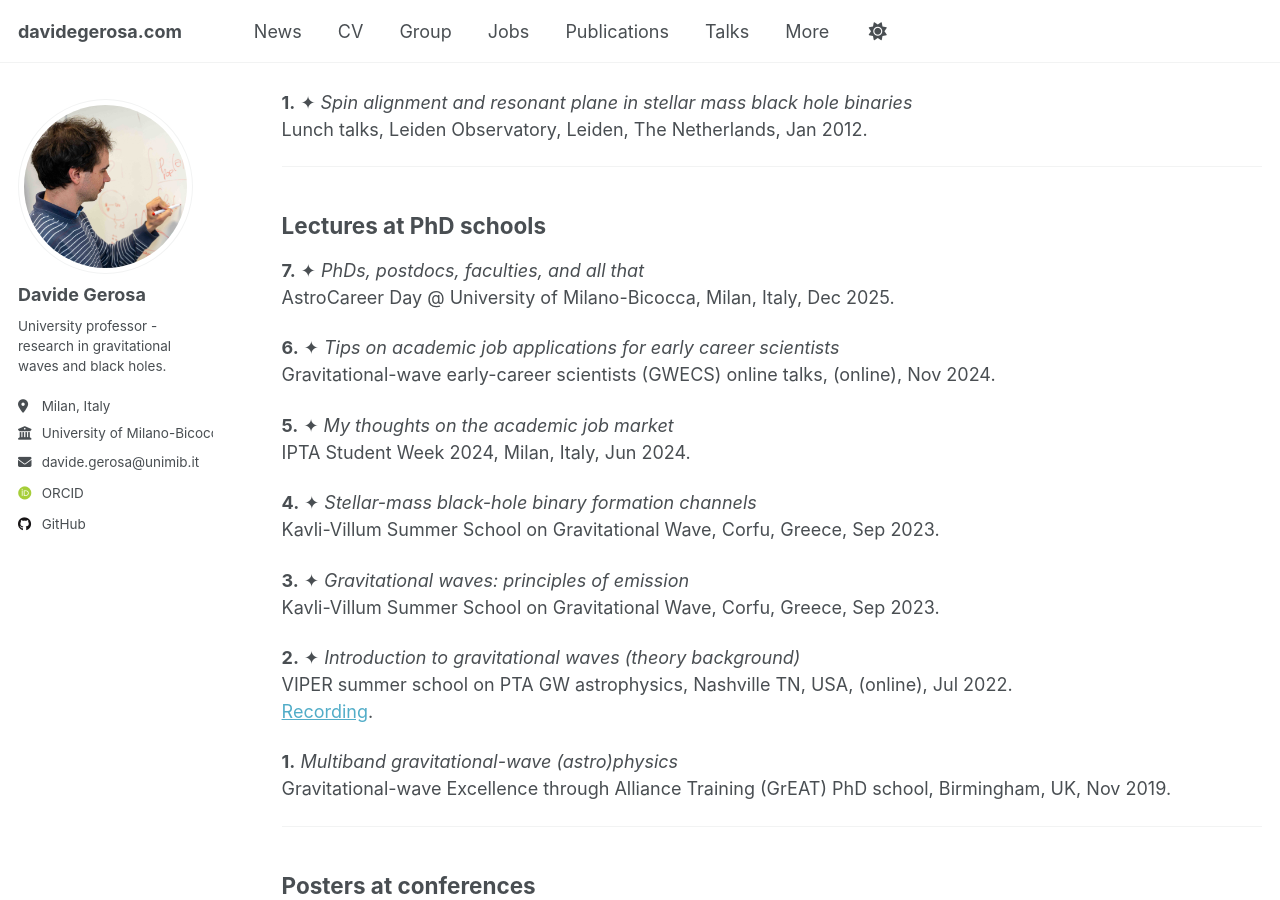
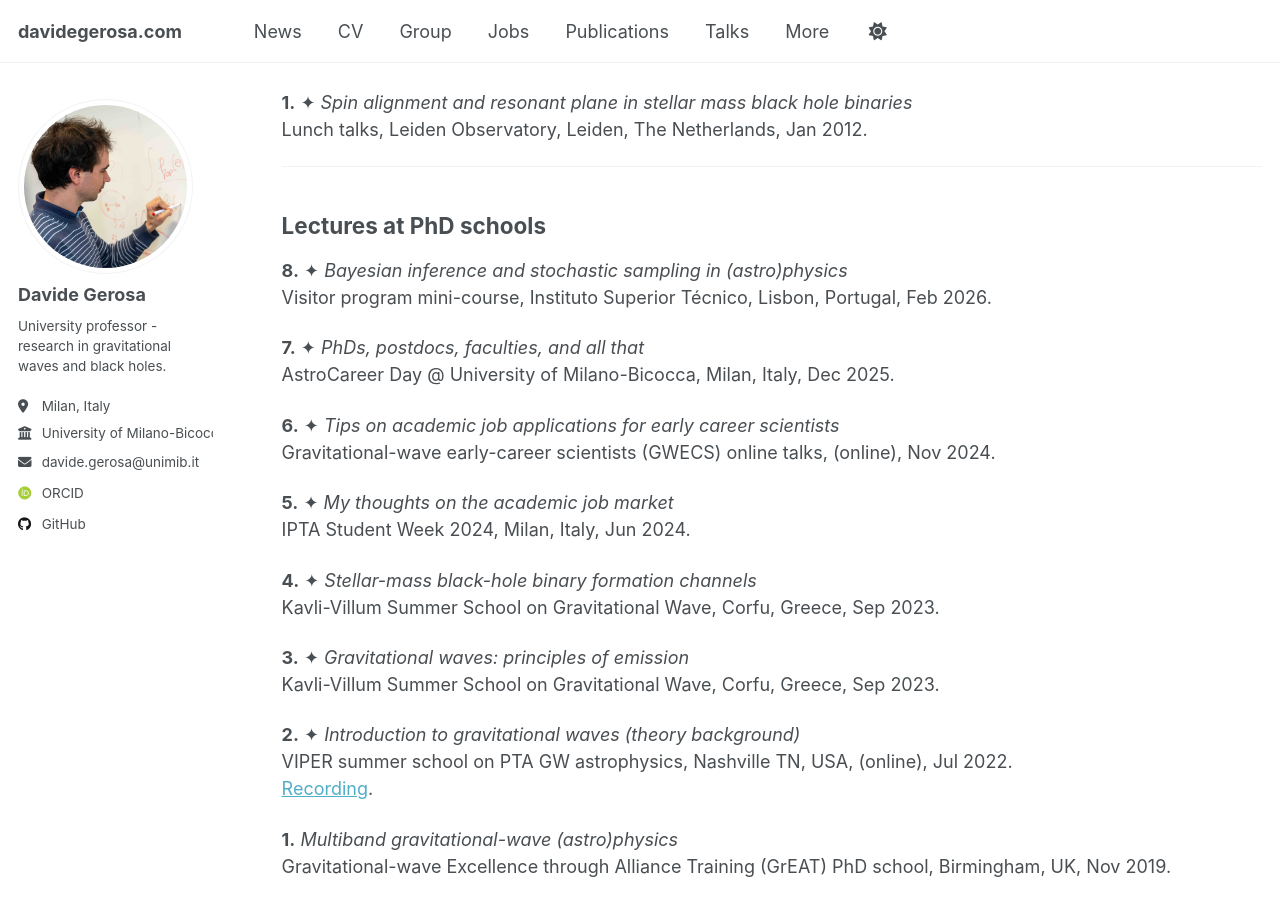
Before and after one commit to dgerosa/website, a Jekyll site: the page built from _pages/talks.md, in a window 1280 px wide and 900 px high, scrolled down 11462 px. Built offline with Jekyll 4.4.1, drawn with Linux system fonts in a browser that asks for light colours; some web fonts are replaced; some of the changed text lies outside the part shown.

Commit message:
Website update from workflow

```diff
--- a/_pages/_talks.md
+++ b/_pages/_talks.md
@@ -3,7 +3,7 @@ Invited talks marked with ✦.
 ## Summary
 **84** (**35**✦) [Talks at conferences](#talks-at-conferences) \
 **47** (**47**✦) [Talks at department seminars](#talks-at-department-seminars) \
-**7** (**6**✦) [Lectures at PhD schools](#lectures-at-phd-schools) \
+**8** (**7**✦) [Lectures at PhD schools](#lectures-at-phd-schools) \
 **8** (**4**✦) [Posters at conferences](#posters-at-conferences) \
 **18** (**18**✦) [Outreach talks](#outreach-talks)
 
@@ -434,6 +434,9 @@ Lunch talks, Leiden Observatory, Leiden, The Netherlands, Jan 2012.
 
 ## Lectures at PhD schools
 
+**8.** ✦ *Bayesian inference and stochastic sampling in (astro)physics*  \\
+Visitor program mini-course, Instituto Superior Técnico, Lisbon, Portugal, Feb 2026.
+
 **7.** ✦ *PhDs, postdocs, faculties, and all that*  \\
 AstroCareer Day @ University of Milano-Bicocca, Milan, Italy, Dec 2025.
 
```
Also changed, not shown: other parts of _pages/_talks.md (+1 -1 lines), _pages/_citations.md (+8 -8 lines), _pages/_group.md (+1 -1 lines), _pages/_publications.md (+1 -1 lines).
